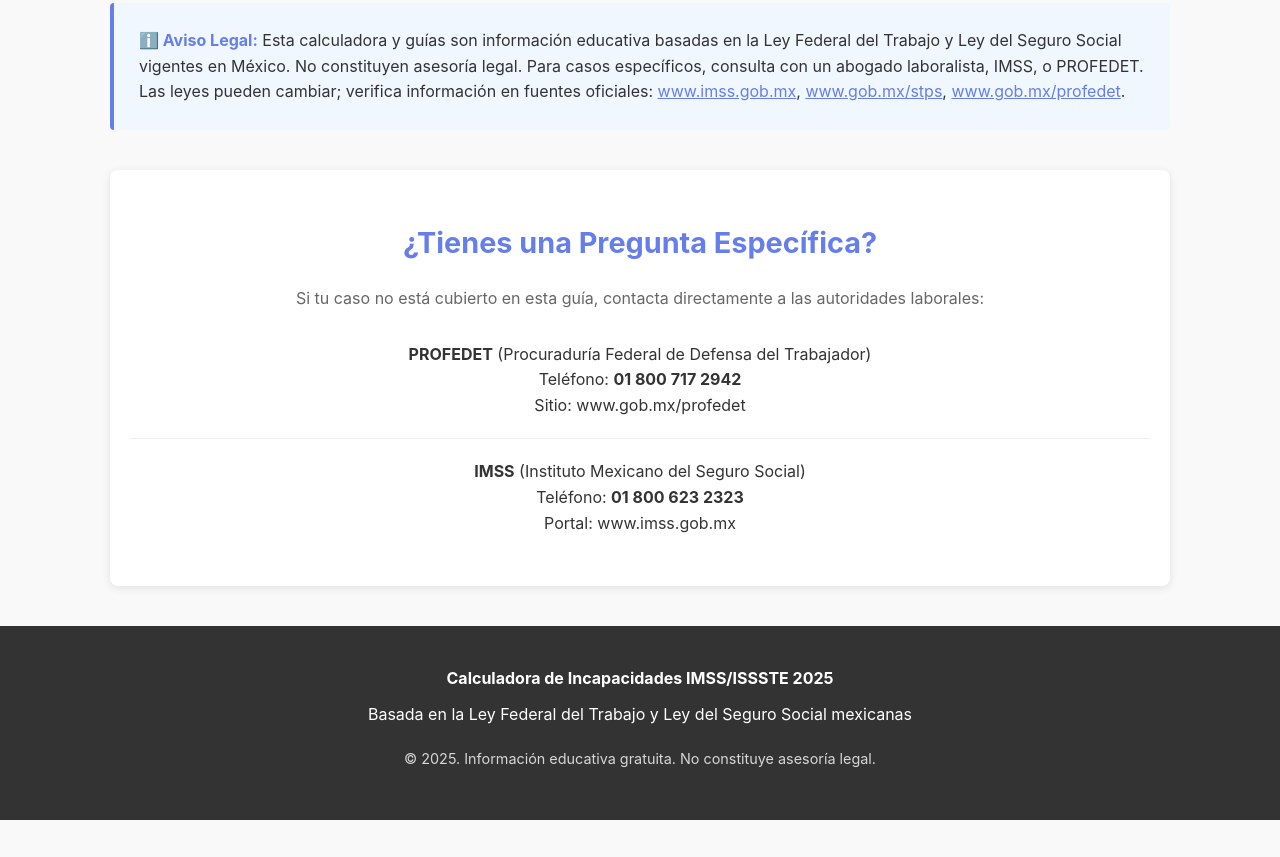
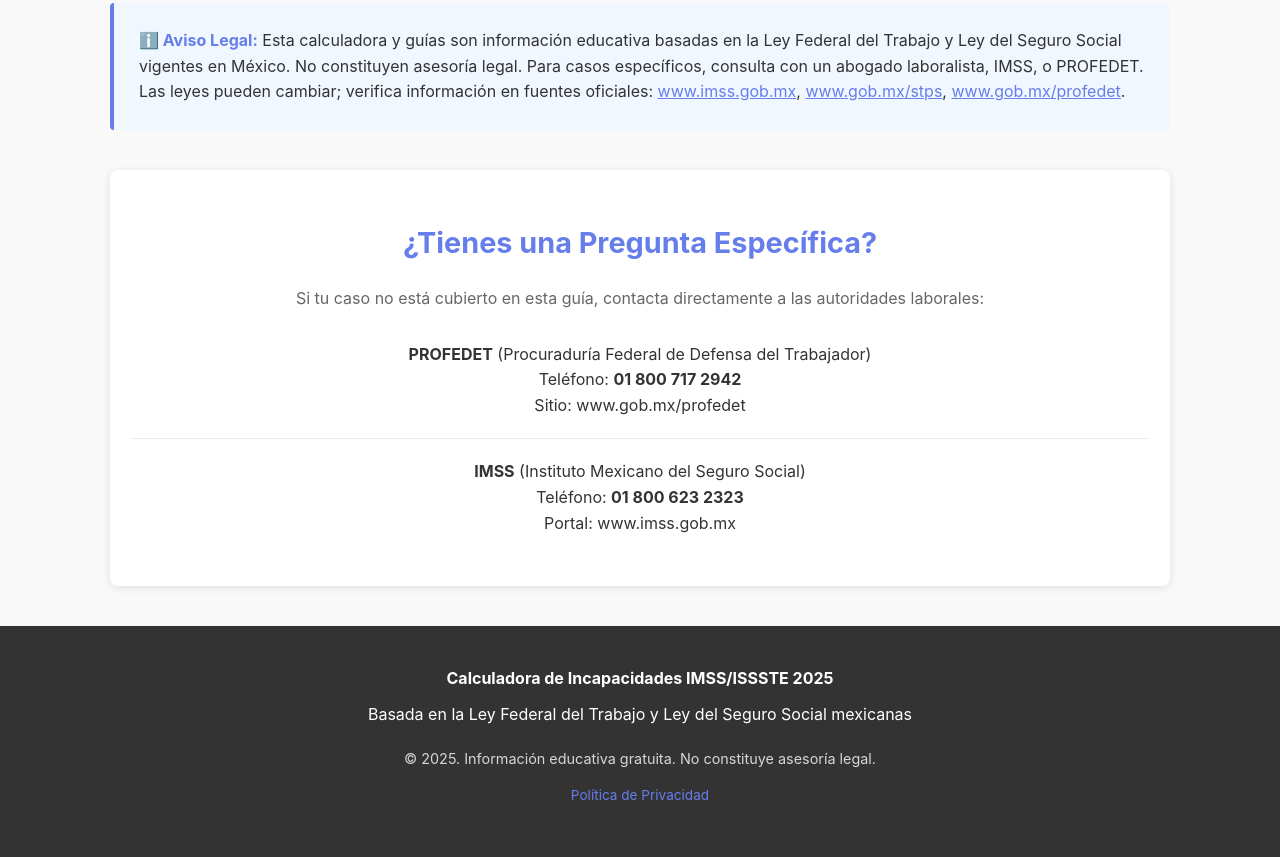
Before and after one commit to oscargml/Calculadora-Incapacidad, a plain HTML site: page index.html in a window 1280 px wide. Shown: the part 3403-4260 px from the top of the page. Before the commit the page ends 4223 px from the top, so only its background shows below. Drawn offline with Linux system fonts and the light colour scheme.

Commit message:
Add files via upload

```diff
--- a/index.html
+++ b/index.html
@@ -235,6 +235,7 @@
         <p><strong>Calculadora de Incapacidades IMSS/ISSSTE 2025</strong></p>
         <p>Basada en la Ley Federal del Trabajo y Ley del Seguro Social mexicanas</p>
         <p style="margin-top: 20px; font-size: 0.9em; opacity: 0.8;">© 2025. Información educativa gratuita. No constituye asesoría legal.</p>
+        <p style="margin-top: 15px; font-size: 0.85em;"><a href="privacy-policy.html" style="color: #667eea;">Política de Privacidad</a></p>
     </footer>
 </body>
 </html>
```
